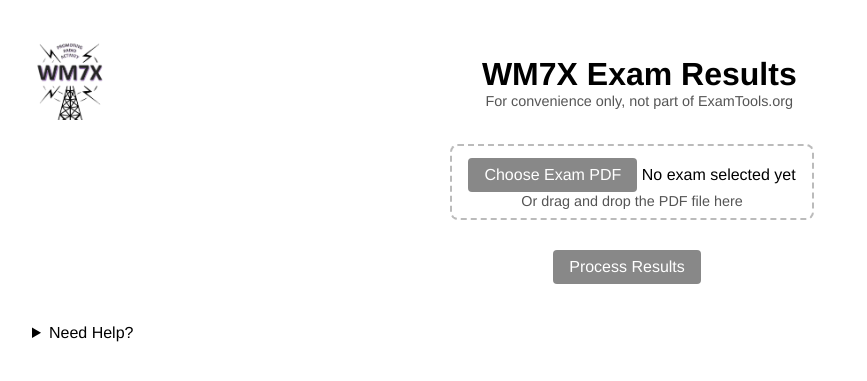
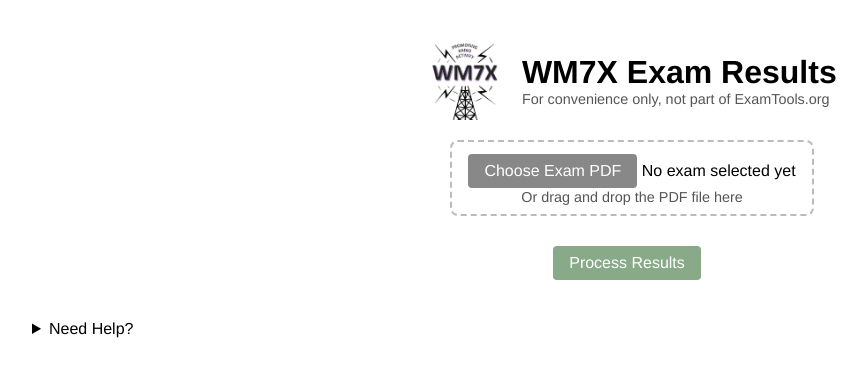
Before and after one commit to jpasqua/wm7x-exam-results, a Flask app: page / in a window 1280 px wide. Shown: the top 381 px of the page, without its empty margins (8-875 px from the left). Run offline with Flask 3, Linux system fonts and the light colour scheme.

Commit message:
Continue to simplify the poresentation

```diff
--- a/static/css/style.css
+++ b/static/css/style.css
@@ -3,21 +3,20 @@ body {
     margin: 40px;
 }
 
-.banner {
+.banner-side {
     display: flex;
     align-items: center;
-    justify-content: space-between;
+    justify-content: center;
     margin-bottom: 20px;
 }
 
-.banner-left img {
+.banner-image {
     height: 80px;
     margin-right: 20px;
 }
 
-.banner-center {
-    flex: 1;
-    text-align: center;
+.banner-text {
+    text-align: left;
 }
 
 .banner-title {
@@ -28,11 +27,6 @@ body {
 .banner-subtitle {
     font-size: 0.9em;
     color: #555;
-}
-
-.banner-right {
-    width: 80px; /* reserve space for future content */
-    text-align: right;
 }
 
 h1 {
@@ -71,7 +65,6 @@ form div {
     display: none;
 }
 
-/* Reuse existing .button class (you likely already have this) */
 .button {
     display: inline-block;
     padding: 8px 16px;
@@ -91,11 +84,28 @@ form div {
     background-color: #333333;
 }
 
+.button-muted {
+    background-color: #88aa88;  /* soft gray tone */
+}
+
+.button-muted:hover {
+    background-color: #338833;  /* slightly darker on hover */
+}
+
 .help-section img {
     display: block;
     max-width: 100%;
     margin-top: 10px;
     height: auto;
+}
+
+details.help-section summary {
+    cursor: pointer;
+    user-select: none;
+}
+
+details.help-section summary:hover {
+    text-decoration: underline;
 }
 
 .upload-form {
--- a/templates/base.html
+++ b/templates/base.html
@@ -11,16 +11,11 @@
     <link rel="apple-touch-icon" sizes="180x180" href="https://wm7x.net/wp-content/uploads/2022/10/cropped-Site-Icon-180x180.png">
     <meta name="msapplication-TileImage" content="https://wm7x.net/wp-content/uploads/2022/10/cropped-Site-Icon-270x270.png"></head>
 <body>
-<div class="banner">
-    <div class="banner-left">
-        <img src="{{ url_for('static', filename='images/WM7XLogo.png') }}" alt="WM7X Logo">
-    </div>
-    <div class="banner-center">
+<div class="banner-side">
+    <img src="{{ url_for('static', filename='images/WM7XLogo.png') }}" alt="WM7X Logo" class="banner-image">
+    <div class="banner-text">
         <div class="banner-title">WM7X Exam Results</div>
         <div class="banner-subtitle">For convenience only, not part of ExamTools.org</div>
-    </div>
-    <div class="banner-right">
-        <!-- Future content goes here -->
     </div>
 </div>
     {% block content %}{% endblock %}
--- a/templates/upload.html
+++ b/templates/upload.html
@@ -3,7 +3,7 @@
 {% block content %}
 
 {% if error %}
-<p style="color:red;">{{ error }}</p>
+<center><p style="color:red;">{{ error }}</p></center>
 {% endif %}
 
 <form method="post" enctype="multipart/form-data" class="upload-form">
@@ -14,7 +14,7 @@
     <br><span style="font-size: 0.9em; color: #555;">Or drag and drop the PDF file here</span>
   </div>
   <div style="margin-top: 10px;">
-    <input type="submit" value="Process Results" class="button">
+    <input type="submit" value="Process Results" class="button button-muted">
   </div>
 </form>
 
```
